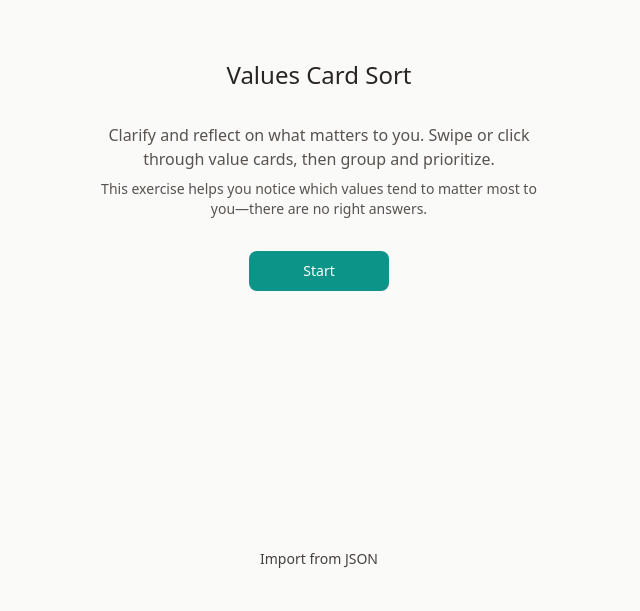
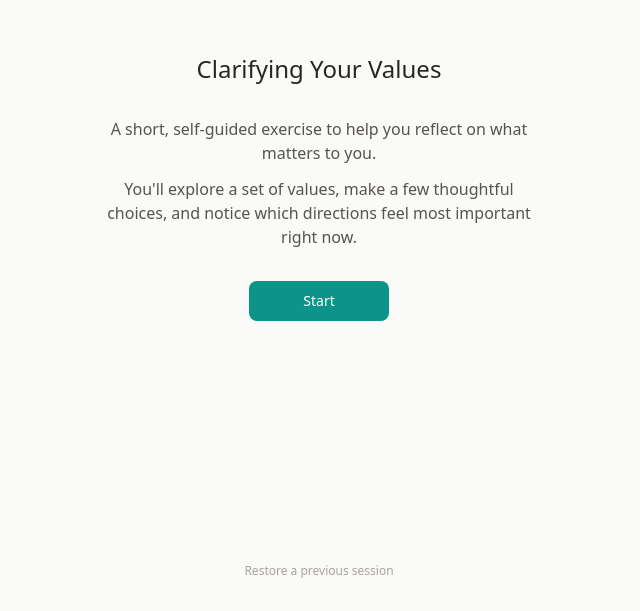
Before and after one commit to breeland-technology/core-values, a Next.js app: page / in a window 1280 px wide. Shown: the part 189-800 px from the top of the page, without its empty margins (321-961 px from the left). Built offline with nearby package versions, Linux system fonts and the light colour scheme.

Commit message:
improve front page language and formatting

```diff
--- a/src/app/page.tsx
+++ b/src/app/page.tsx
@@ -49,16 +49,17 @@ export default function Home() {
       <div className="flex flex-1 flex-col items-center justify-center p-6">
         <div className="mx-auto max-w-md space-y-8 text-center">
           <h1 className="text-2xl font-medium text-stone-800 dark:text-stone-100">
-            Values Card Sort
+            Clarifying Your Values
           </h1>
-          <div className="space-y-2 text-stone-600 dark:text-stone-400">
+          <div className="space-y-3 text-stone-600 dark:text-stone-400">
             <p>
-              Clarify and reflect on what matters to you. Swipe or click through
-              value cards, then group and prioritize.
+              A short, self-guided exercise to help you reflect on what matters
+              to you.
             </p>
-            <p className="text-sm">
-              This exercise helps you notice which values tend to matter most to
-              you—there are no right answers.
+            <p>
+              You&apos;ll explore a set of values, make a few thoughtful
+              choices, and notice which directions feel most important right
+              now.
             </p>
           </div>
           <div className="flex flex-col gap-3 sm:flex-row sm:justify-center">
@@ -80,14 +81,13 @@ export default function Home() {
           onChange={handleFileChange}
           aria-hidden
         />
-        <Button
+        <button
           type="button"
-          variant="ghost"
           onClick={handleImportJson}
-          className="text-sm text-stone-500 dark:text-stone-400"
+          className="text-xs text-stone-400 hover:text-stone-600 focus:outline-none focus:underline dark:text-stone-500 dark:hover:text-stone-300"
         >
-          Import from JSON
-        </Button>
+          Restore a previous session
+        </button>
       </div>
     </main>
   );
```
